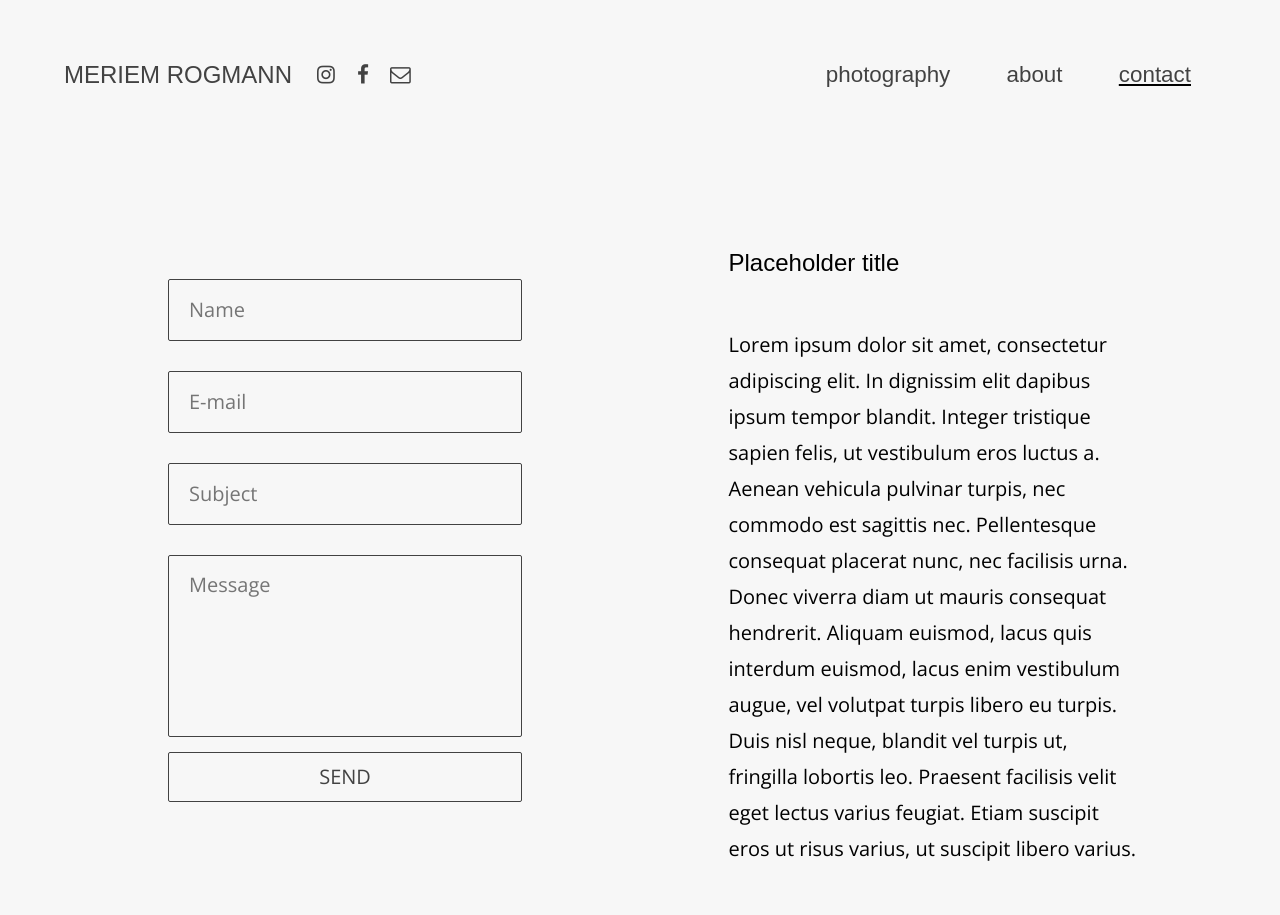
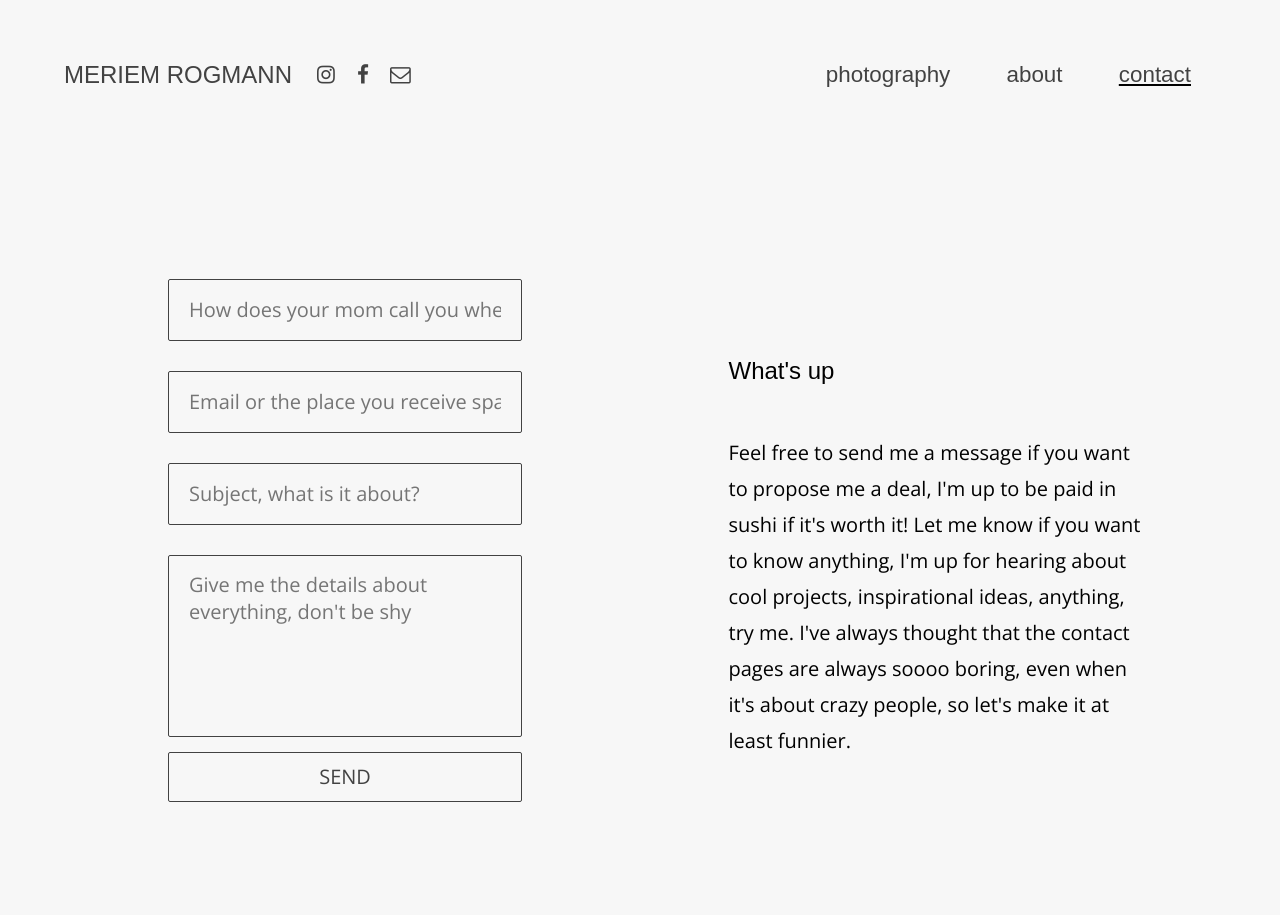
Before and after one commit to meriemnfs/meriemnfs.github.io, a Jekyll site: the page built from contact.html, in a window 1280 px wide. Built offline with Jekyll 4.4.1, drawn with Linux system fonts in a browser that asks for light colours; some web fonts are replaced.

Commit message:
trying to be funny

```diff
--- a/contact.html
+++ b/contact.html
@@ -6,24 +6,19 @@ permalink: /contact
 <div class="content-wrapper">
     <div class="contact-form-wrapper">
         <form class="contact-form">
-            <input type="text" placeholder="Name" />
-            <input type="text" placeholder="E-mail" />
-            <input type="text" placeholder="Subject" />
-            <textarea type="textarea" placeholder="Message"></textarea>
+            <input type="text" placeholder="How does your mom call you when she's angry?" />
+            <input type="text" placeholder="Email or the place you receive spam you delete everyday" />
+            <input type="text" placeholder="Subject, what is it about?" />
+            <textarea type="textarea" placeholder="Give me the details about everything, don't be shy"></textarea>
             <input type="submit" value="Send" />
         </form>
     </div>
     <div class="contact-text-wrapper">
-        <h1>Placeholder title</h1>
+        <h1>What's up</h1>
         <p>
-            Lorem ipsum dolor sit amet, consectetur adipiscing elit. In dignissim elit dapibus ipsum tempor blandit.
-            Integer tristique sapien felis, ut vestibulum eros luctus a.
-            Aenean vehicula pulvinar turpis, nec commodo est sagittis nec.
-            Pellentesque consequat placerat nunc, nec facilisis urna.
-            Donec viverra diam ut mauris consequat hendrerit.
-            Aliquam euismod, lacus quis interdum euismod, lacus enim vestibulum augue, vel volutpat turpis libero eu turpis.
-            Duis nisl neque, blandit vel turpis ut, fringilla lobortis leo. Praesent facilisis velit eget lectus varius feugiat.
-            Etiam suscipit eros ut risus varius, ut suscipit libero varius.
+            Feel free to send me a message if you want to propose me a deal, I'm up to be paid in sushi if it's worth it! Let me know if you
+            want to know anything, I'm up for hearing about cool projects, inspirational ideas, anything, try me. I've always thought that
+            the contact pages are always soooo boring, even when it's about crazy people, so let's make it at least funnier.
         </p>
     </div>
 </div>
```
